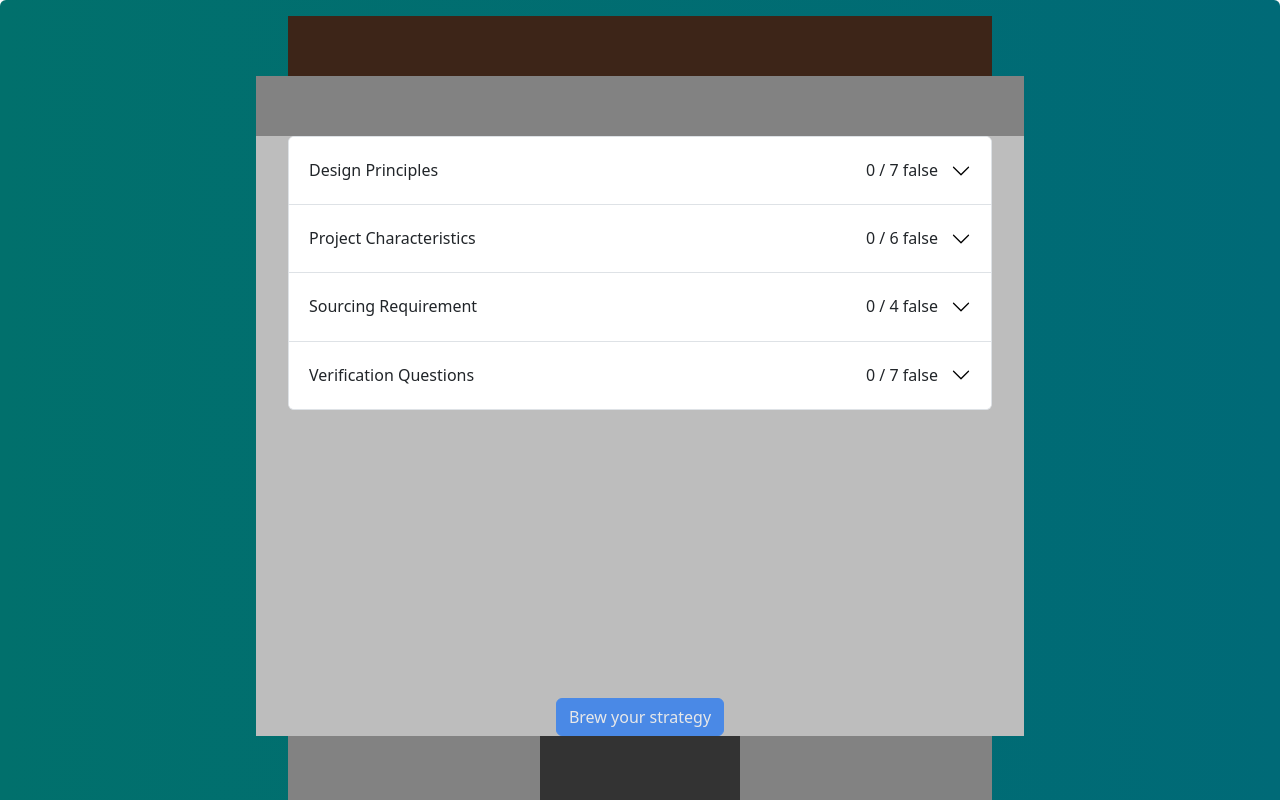
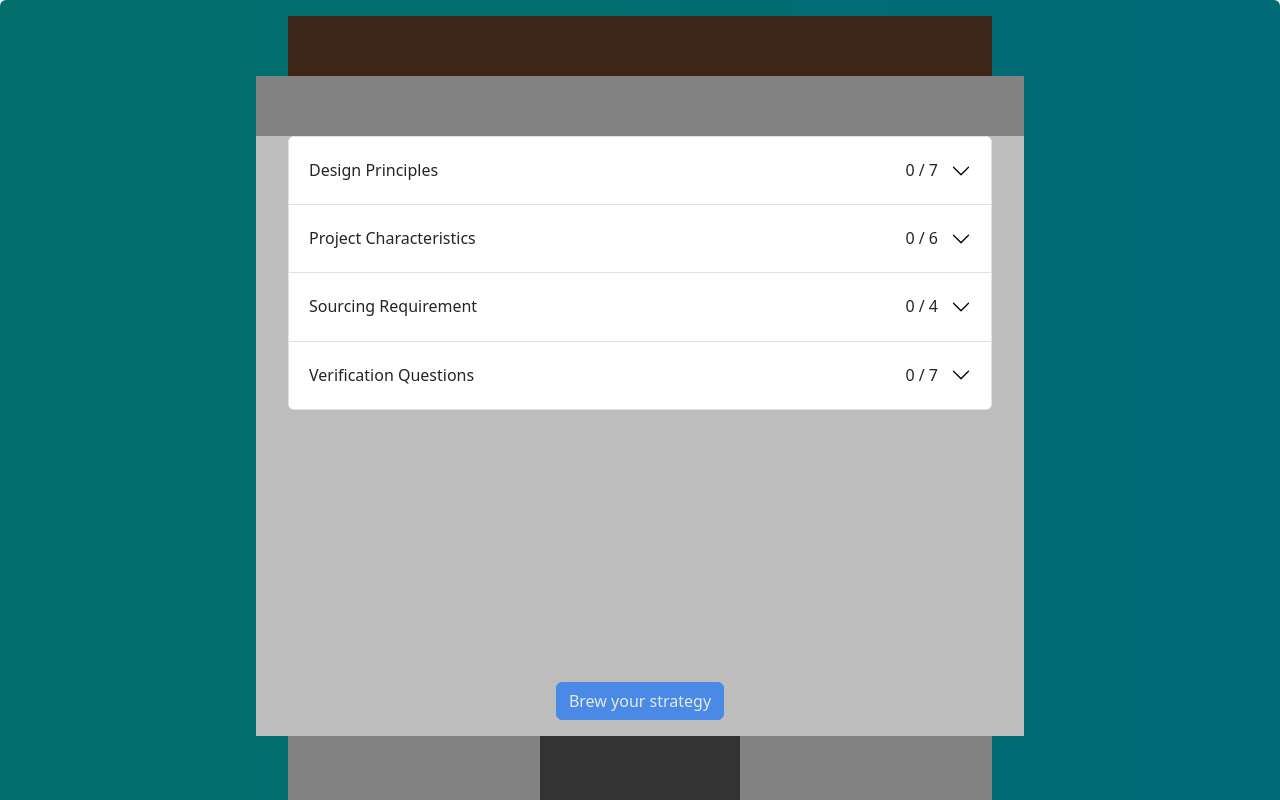
Before and after one commit to JMLatino/RightShore, a Vue app: page / in a window 1280 px wide. Shown: the top 800 px of the page. Built offline with nearby package versions, Linux system fonts and the light colour scheme.

Commit message:
small update

```diff
--- a/src/components/BrewCoffee.vue
+++ b/src/components/BrewCoffee.vue
@@ -1,5 +1,5 @@
 <template>
-  <button type="button" :disabled="!isComplete" class="btn btn-primary" data-bs-toggle="modal" data-bs-target="#exampleModal" @click="brewStrategy">
+  <button type="button" :disabled="!isComplete" class="btn btn-primary mb-3" data-bs-toggle="modal" data-bs-target="#exampleModal" @click="brewStrategy">
     Brew your strategy
   </button>
   <div class="modal fade" id="exampleModal" tabindex="-1" aria-labelledby="exampleModalLabel" aria-hidden="true">
--- a/src/components/Category.vue
+++ b/src/components/Category.vue
@@ -6,7 +6,7 @@
         <div>
           {{ category.title }} {{category.progress}}
         </div>
-        <div class="ms-auto p-2">{{preferences.answered(category.catIndex)}} / {{category.entries.length}}  {{isFilledIn}}</div>
+        <div class="ms-auto p-2">{{preferences.answered(category.catIndex)}} / {{category.entries.length}}</div>
       </button>
     </h2>
     <div :id="'collapse' + name" class="accordion-collapse collapse" :aria-labelledby="name"
--- a/src/store/preferences.js
+++ b/src/store/preferences.js
@@ -28,7 +28,7 @@ export const usePreferencesStore = defineStore({
       })
     },
     toggleCoffee() {
-      this.isCoffee = !this.isCoffee;
+      this.isCoffee = true;
     }
   },
 })
```
